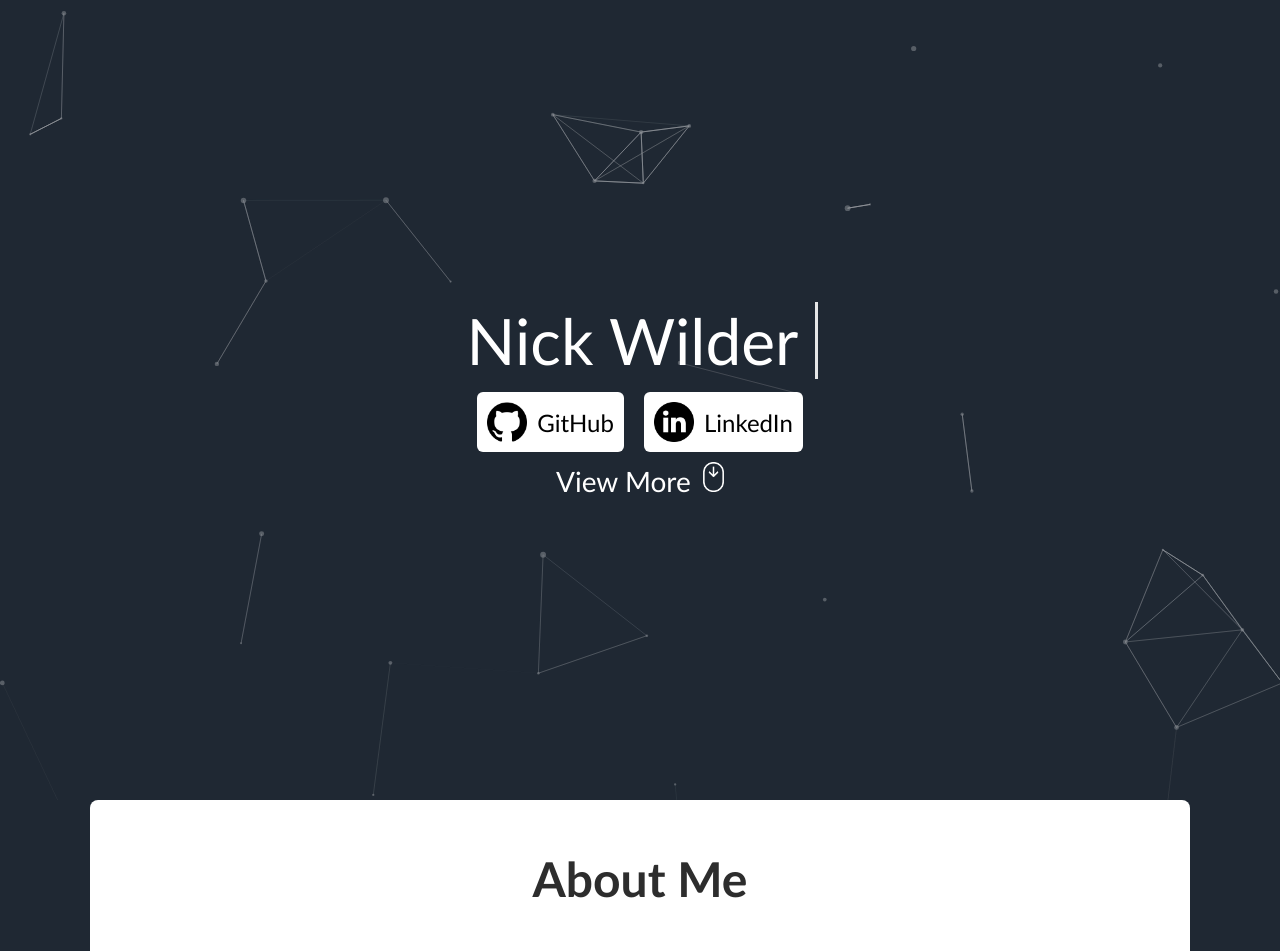
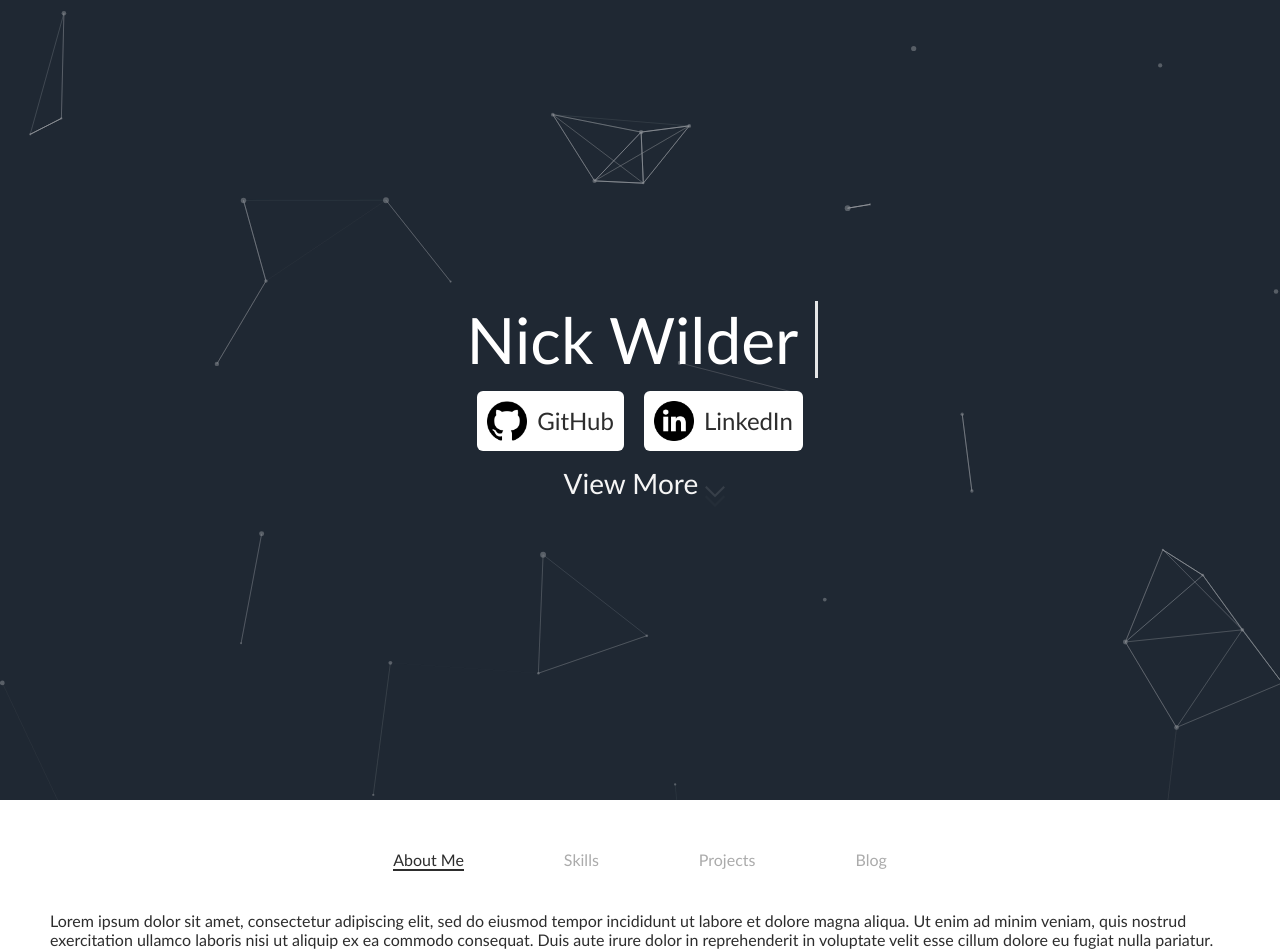
Before and after one commit to NickTheWilder/website, a React (Create React App) app: page / in a window 1280 px wide. Shown: the top 951 px of the page. Built offline with nearby package versions, Linux system fonts and the light colour scheme.

Commit message:
cool scroll error and wip of aboutme

```diff
--- a/src/components/AboutMe.js
+++ b/src/components/AboutMe.js
@@ -1,9 +1,51 @@
 import "./styles/AboutMe.css";
 
-function AboutMe () {
+function AboutMe() {
     return (
-        <section className="about-me">
-            <div className="title">About Me</div>
+        <section id="content">
+            <div className="nav">
+                <div className="active">
+                    About Me
+                </div>
+                <div>Skills</div>
+                <div>Projects</div>
+                <div>Blog</div>
+            </div>
+            <div className="sec" id="about">
+                Lorem ipsum dolor sit amet, consectetur adipiscing elit, sed do
+                eiusmod tempor incididunt ut labore et dolore magna aliqua. Ut
+                enim ad minim veniam, quis nostrud exercitation ullamco laboris
+                nisi ut aliquip ex ea commodo consequat. Duis aute irure dolor
+                in reprehenderit in voluptate velit esse cillum dolore eu fugiat
+                nulla pariatur. Excepteur sint occaecat cupidatat non proident,
+                sunt in culpa qui officia deserunt mollit anim id est laborum.
+            </div>
+            <div className="sec hidden" id="skills">
+                Enim neque volutpat ac tincidunt vitae semper. Diam volutpat
+                commodo sed egestas egestas fringilla phasellus faucibus. Sem
+                fringilla ut morbi tincidunt augue interdum velit euismod in.
+                Nullam vehicula ipsum a arcu cursus vitae congue. Id aliquet
+                risus feugiat in ante metus dictum at. Consectetur adipiscing
+                elit pellentesque habitant morbi tristique senectus et netus.
+                Purus ut faucibus pulvinar elementum integer enim neque
+                volutpat. Turpis massa sed elementum tempus egestas sed sed.
+            </div>
+            <div className="sec hidden" id="projects">
+                Lorem dolor sed viverra ipsum nunc aliquet bibendum enim.
+                Euismod quis viverra nibh cras. Iaculis at erat pellentesque
+                adipiscing commodo elit. Sodales ut eu sem integer vitae. At
+                tellus at urna condimentum mattis pellentesque id. Posuere urna
+                nec tincidunt praesent. Rutrum quisque non tellus orci ac. Magna
+                fringilla urna porttitor rhoncus dolor purus non enim.
+            </div>
+            <div className="sec hidden" id="blog">
+                Pretium vulputate sapien nec sagittis aliquam malesuada bibendum
+                arcu. Ultricies lacus sed turpis tincidunt id. Est placerat in
+                egestas erat imperdiet. Dolor sit amet consectetur adipiscing
+                elit ut aliquam purus sit. In arcu cursus euismod quis. Nunc
+                scelerisque viverra mauris in aliquam. Neque volutpat ac
+                tincidunt vitae semper quis.
+            </div>
         </section>
     );
 }
--- a/src/components/SplashScreen.js
+++ b/src/components/SplashScreen.js
@@ -13,8 +13,15 @@ function SplashScreen() {
         console.log(main);
     };
 
+    const scrollToContent = () => {
+        window.scrollTo({
+            top: document.getElementById("content").offsetTop,
+            behavior: "smooth",
+        });
+    }
+
     return (
-        <section className="main">
+        <section id="main">
             <Particles
                 init={particlesInit}
                 loaded={particlesLoaded}
@@ -43,8 +50,13 @@ function SplashScreen() {
                         LinkedIn
                     </a>
                 </div>
-                <div className="view-more">
-                    View More <img src={require("../img/scroll-down.png")} alt="Scroll Down" />
+                <div className="view-more" onClick={scrollToContent}>
+                    View More&nbsp;&nbsp;
+                    <div className="scroll">
+                        <span></span>
+                        <span></span>
+                        <span></span>
+                    </div>
                 </div>
             </div>
         </section>
--- a/src/components/styles/AboutMe.css
+++ b/src/components/styles/AboutMe.css
@@ -1,19 +1,36 @@
-.about-me {
-    background-color: #fff;
-    width: 100%;
+#content {
+    background-color: var(--light-bg);
     z-index: 3;
     position: relative;
-    max-width: 1000px;
     margin: auto;
     padding: 50px;
-    border-radius: 8px;
     margin-bottom: 10px;
 }
 
-.title {
-    font-size: 3em;
-    color: #2d2d2d;
+.nav {
     text-align: center;
-    margin-bottom: 50px;
-    font-weight: 800;
+    margin-bottom: 30px;
 }
+
+.nav div {
+    text-decoration: none;
+    color: var(--text-color-secondary);
+    margin: 0  50px 10px 50px;
+    display: inline-block;
+    border-bottom: 2px solid var(--light-bg);
+    cursor: pointer;
+}
+
+.nav div:hover {
+    border-bottom: 2px solid var(--text-color-secondary);
+}
+
+
+.hidden {
+    display: none;
+}
+
+.active {
+    color: var(--text-color-primary) !important;
+    border-bottom: 2px solid var(--text-color-primary) !important;
+}
--- a/src/components/styles/SplashScreen.css
+++ b/src/components/styles/SplashScreen.css
@@ -1,9 +1,10 @@
-.main {
+#main {
     display: flex;
     flex-direction: column;
     align-items: center;
     justify-content: center;
     height: 100vh;
+    width: 100vw;
     width: auto;
     /* No Select */
     -webkit-touch-callout: none;
@@ -24,7 +25,7 @@
 
 .name {
     font-size: 4em;
-    color: #fff;
+    color: var(--light-bg);
     overflow: hidden;
     border-right: 0.05em solid #fff;
     white-space: nowrap;
@@ -47,7 +48,7 @@
     align-items: center;
     width: fit-content;
     text-decoration: none;
-    color: #000;
+    color: var(--text-color-primary);
 }
 
 .btn img {
@@ -57,12 +58,45 @@
 
 .view-more {
     font-size: 1.75em;
-    color: #fff;
+    color: var(--text-color-tertiary);
+    display: inline-block;
+    cursor: pointer;
+    padding-top: 5px;
 }
 
-.view-more img {
-    padding-left: 5px;
-    height: 30px;
+.scroll {
+    display: inline-block;
+    right: 10px
+}
+
+.scroll span {
+    display: block;
+    width: 12px;
+    height: 12px;
+    border-bottom: 2px solid var(--text-color-tertiary);
+    border-right: 2px solid var(--text-color-tertiary);
+    transform: rotate(45deg);
+    margin: -5px;
+    animation: animate 2s infinite;
+}
+.scroll span:nth-child(2) {
+    animation-delay: -0.2s;
+}
+.scroll span:nth-child(3) {
+    animation-delay: -0.4s;
+}
+@keyframes animate {
+    0% {
+        opacity: 0;
+        transform: rotate(45deg) translate(-10px, -10px);
+    }
+    50% {
+        opacity: 1;
+    }
+    100% {
+        opacity: 0;
+        transform: rotate(45deg) translate(10px, 10px);
+    }
 }
 
 @keyframes typing {
--- a/src/index.css
+++ b/src/index.css
@@ -1,5 +1,15 @@
+:root {
+  --dark-bg: #1f2833;
+  --light-bg: #fff;
+  --text-color-primary: #2d2d2d;
+  --text-color-secondary: #ababab;
+  --text-color-tertiary: #f5f5f5;
+}
+
 body {
   margin: 0;
   font-family: 'Trebuchet MS', 'Roboto', sans-serif;
-  background-color: #1f2833;
+  background-color: var(--dark-bg);
+  width: 100%;
+  color: var(--text-color-primary);
 }
```
Also changed, not shown: src/img/scroll-down.png (deleted).
